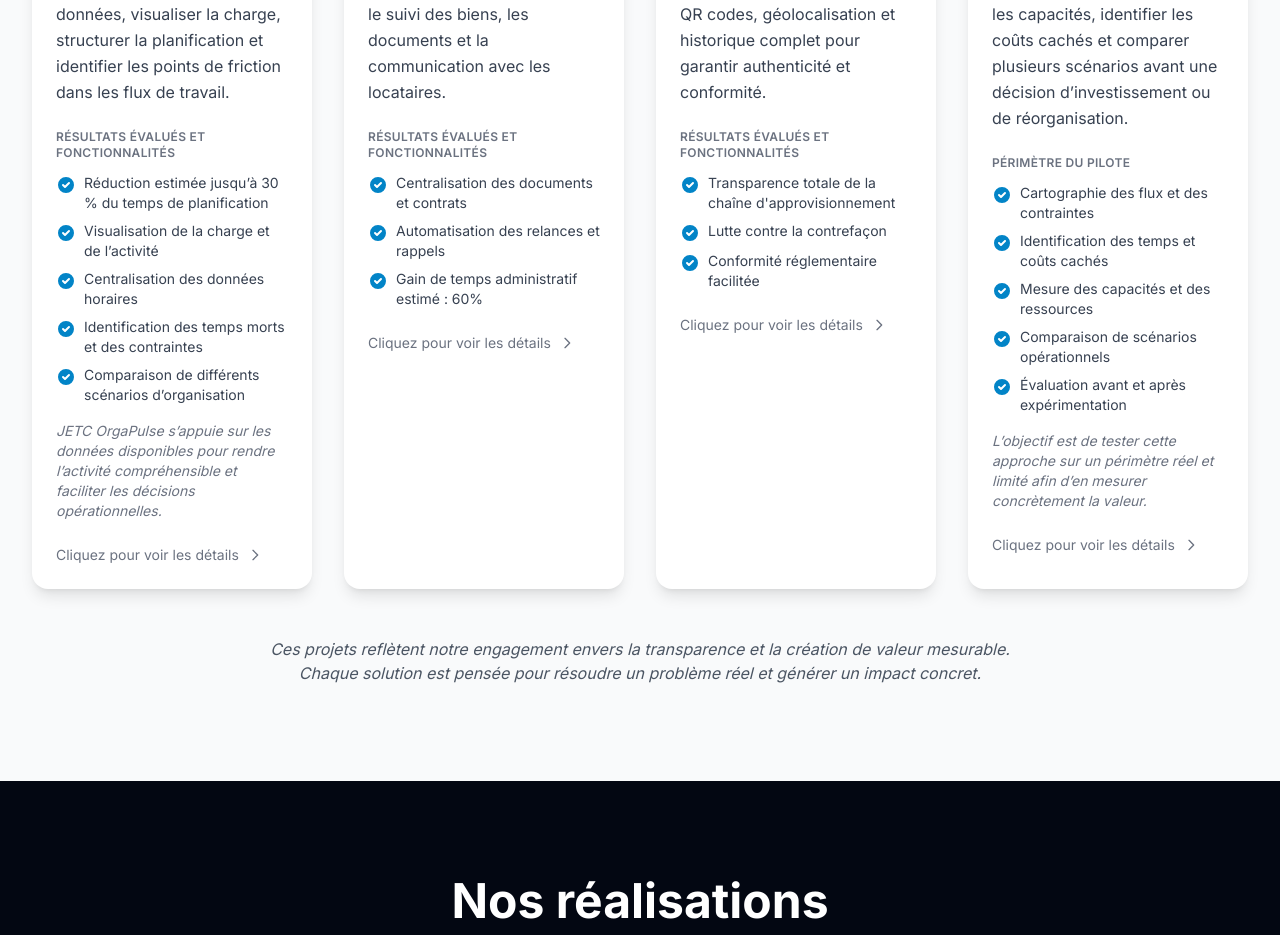
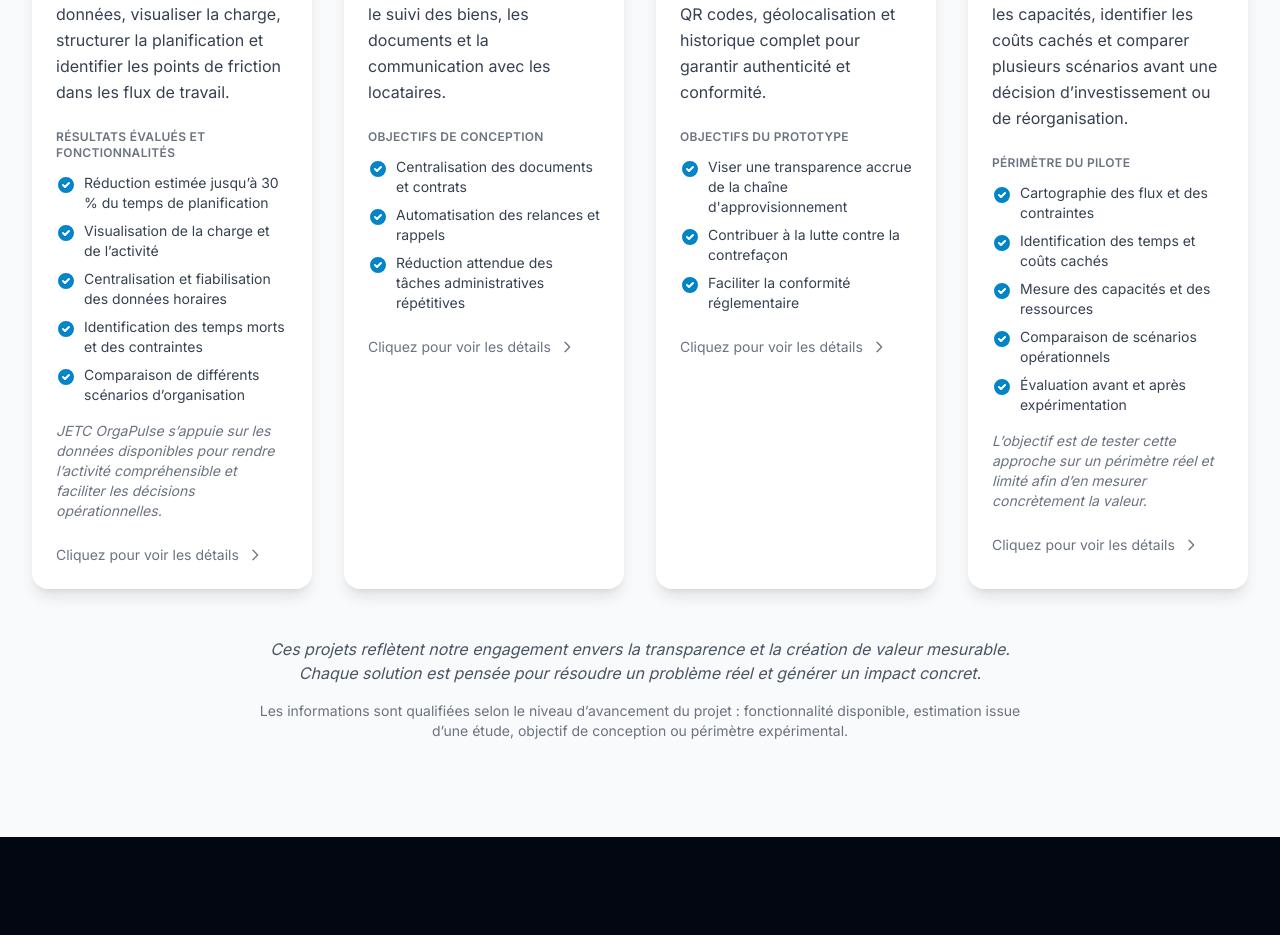
Before and after one commit to johnnyfleury87-ctrl/JECT_Solution, a Next.js app: page / in a window 1280 px wide. Shown: the part 4580-5515 px from the top of the page. Built offline with nearby package versions, Linux system fonts and the light colour scheme.

Commit message:
feat: clarification resultats, estimations et objectifs des projets

```diff
--- a/components/Projects.js
+++ b/components/Projects.js
@@ -19,13 +19,13 @@ const projects = [
     impact: [
       "Réduction estimée jusqu’à 30 % du temps de planification",
       "Visualisation de la charge et de l’activité",
-      "Centralisation des données horaires",
+      "Centralisation et fiabilisation des données horaires",
       "Identification des temps morts et des contraintes",
       "Comparaison de différents scénarios d’organisation",
     ],
     resultsNote: "JETC OrgaPulse s’appuie sur les données disponibles pour rendre l’activité compréhensible et faciliter les décisions opérationnelles.",
     kpis: [
-      { label: 'Données horaires', value: '100% fiables', note: 'issues du timbrage' },
+      { label: 'Données horaires', value: 'Centralisées', note: 'issues du timbrage, fiabilisées progressivement' },
       { label: 'Temps de planification', value: '-30%', note: 'vs Excel manuel' },
       { label: 'Visibilité', value: 'Temps réel', note: 'capacité / charge' }
     ],
@@ -58,15 +58,16 @@ const projects = [
     backgroundImage: '/images/jetc-immo-bg.svg',
     description: 'Plateforme de gestion immobilière simplifiée. Centralise la gestion locative, le suivi des biens, les documents et la communication avec les locataires.',
     descriptionShort: "Pour les propriétaires bailleurs qui en ont marre de jongler entre 10 fichiers Excel. Tout au même endroit : baux, quittances, charges, travaux, et vue d'ensemble financière.",
+    impactLabel: 'Objectifs de conception',
     impact: [
       'Centralisation des documents et contrats',
       'Automatisation des relances et rappels',
-      'Gain de temps administratif estimé : 60%',
+      'Réduction attendue des tâches administratives répétitives',
     ],
     kpis: [
       { label: 'Modules actifs', value: '6/10', note: 'en développement continu' },
       { label: 'Multi-devises', value: '✓', note: 'EUR, USD, CHF' },
-      { label: 'Gain de temps', value: '~60%', note: 'vs gestion manuelle' }
+      { label: 'Tâches administratives', value: 'Réduction attendue', note: 'vs gestion manuelle' }
     ],
     points: [
       'Génération automatique des quittances de loyer',
@@ -92,10 +93,11 @@ const projects = [
     backgroundImage: '/images/tracabilite-bg.svg',
     description: 'Système de traçabilité pour suivre les produits tout au long de la chaîne logistique. QR codes, géolocalisation et historique complet pour garantir authenticité et conformité.',
     descriptionShort: "Projet en phase d'expérimentation pour démontrer la valeur de la traçabilité produit. Ce prototype illustre comment un système peut enregistrer automatiquement les lots, dates et contrôles QHSE, et générer les documents pour vos audits. Les fonctionnalités présentées sont indicatives et évolutives.",
+    impactLabel: 'Objectifs du prototype',
     impact: [
-      "Transparence totale de la chaîne d'approvisionnement",
-      "Lutte contre la contrefaçon",
-      "Conformité réglementaire facilitée",
+      "Viser une transparence accrue de la chaîne d'approvisionnement",
+      "Contribuer à la lutte contre la contrefaçon",
+      "Faciliter la conformité réglementaire",
     ],
     kpis: [
       { label: 'Traçabilité', value: '100%', note: 'lot → produit fini (démo)' },
@@ -294,6 +296,11 @@ export default function Projects() {
             <br />
             Chaque solution est pensée pour résoudre un problème réel et générer un impact concret.
           </p>
+          <p className="text-sm text-gray-500 mt-4 max-w-3xl mx-auto">
+            Les informations sont qualifiées selon le niveau d’avancement du projet : fonctionnalité
+            disponible, estimation issue d’une étude, objectif de conception ou périmètre
+            expérimental.
+          </p>
         </div>
       </div>
 
```
Also changed, not shown: 1 other file (tests, documents, lock files or other folders).
